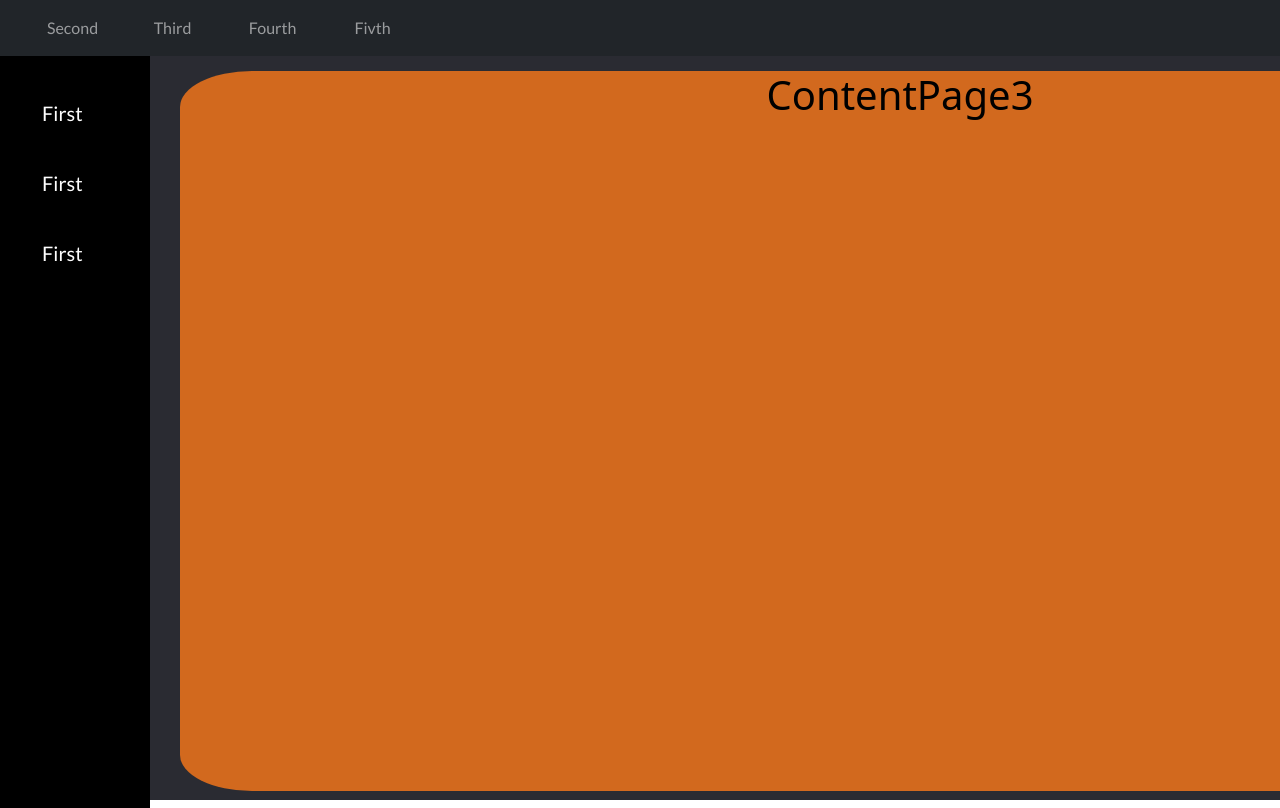
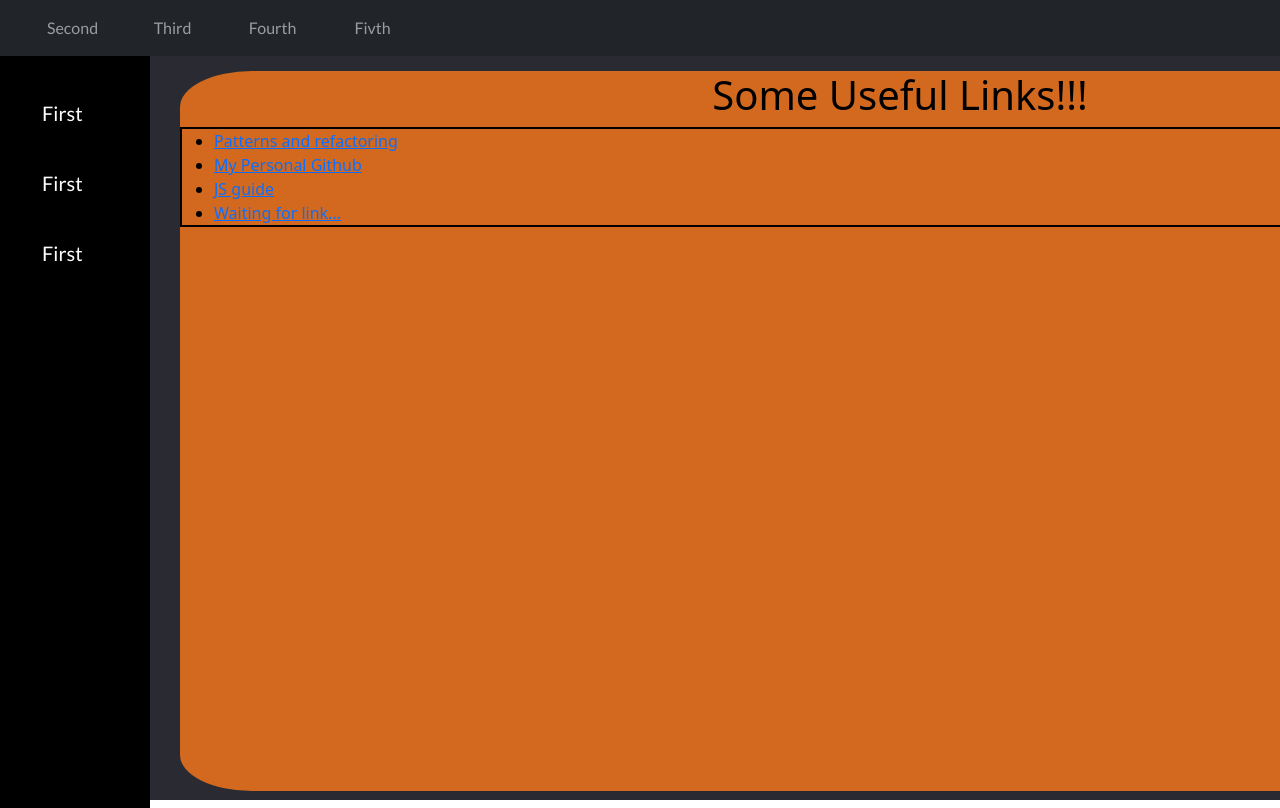
Before and after one commit to A1Tixonova/APIproject, a React (Create React App) app: page /third in a window 1280 px wide. Shown: the top 808 px of the page. Built offline with nearby package versions, Linux system fonts and the light colour scheme.

Commit message:
third page smth

```diff
--- a/src/components/Pages/ContentPage3.js
+++ b/src/components/Pages/ContentPage3.js
@@ -5,8 +5,23 @@ const ContentPage3 = () => {
   return (
     <div className={'main-background'}>
       <div className={'text-content'}>
-        <h1>ContentPage3</h1>
-        <h2></h2>
+        <h1>Some Useful Links!!!</h1>
+        <ul className={'links-border'} style={{ textAlign: 'left' }}>
+          <li>
+            <a href="https://refactoring.guru/ru">Patterns and refactoring</a>
+          </li>
+          <li>
+            <a href="https://github.com/A1Tixonova?tab=repositories">
+              My Personal Github
+            </a>
+          </li>
+          <li>
+            <a href="https://learn.javascript.ru/">JS guide</a>
+          </li>
+          <li>
+            <a href="">Waiting for link...</a>
+          </li>
+        </ul>
       </div>
     </div>
   );
--- a/src/components/Pages/bgpages.css
+++ b/src/components/Pages/bgpages.css
@@ -10,3 +10,7 @@
   color: black;
   /* word-break: break-all; чтобы текст не вылезал за пределы дива*/
 }
+
+.links-border {
+  border: 2px solid black;
+}
```
